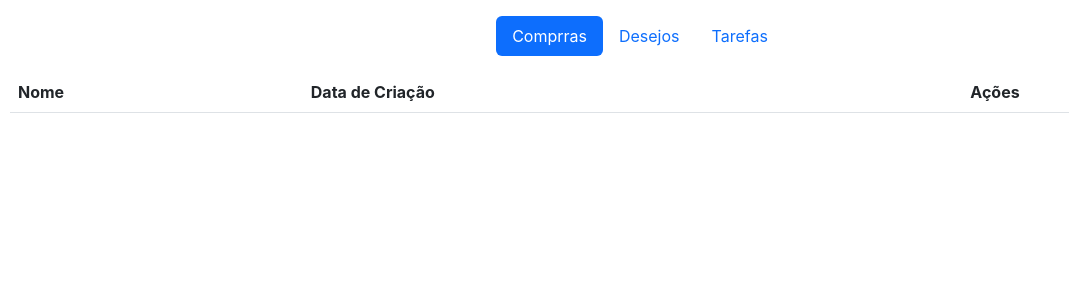
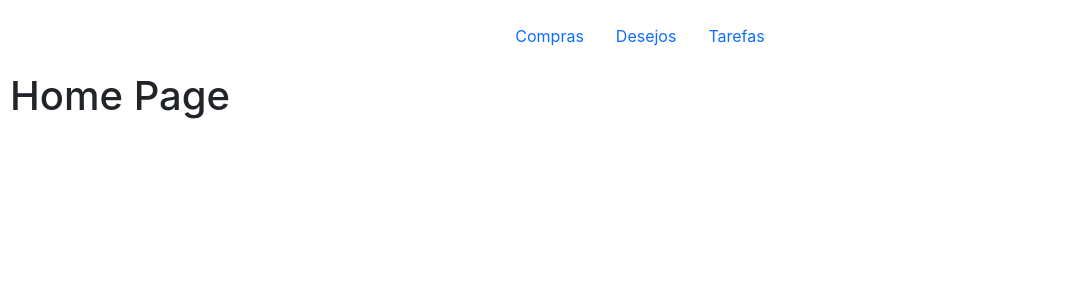
Before and after one commit to paulogomesce/listas-front-react, a React (Create React App) app: page / in a window 1280 px wide. Shown: the top 300 px of the page, without its empty margins (0-1069 px from the left). Built offline with nearby package versions, Linux system fonts and the light colour scheme; no server answers.

Commit message:
Configuração da navegação com react-router-dom.

```diff
--- a/package.json
+++ b/package.json
@@ -10,6 +10,7 @@
     "dateformat": "^5.0.3",
     "react": "^18.2.0",
     "react-dom": "^18.2.0",
+    "react-router-dom": "^5.2.0",
     "react-scripts": "5.0.1",
     "web-vitals": "^2.1.4"
   },
--- a/src/components/App/App.js
+++ b/src/components/App/App.js
@@ -1,13 +1,33 @@
 import './App.css';
 import Header from '../Header/Header.js';
 import ListaDeComprasTable from '../tabelas/ListaDeCompras/ListaDeComprasTable.js';
+import { Route, Switch } from "react-router-dom";
 
 function App() {
 
   return (
     <div className="App">
       <Header/>
-      <ListaDeComprasTable/>
+
+      <Switch>
+        <Route exact path="/compras">
+          <ListaDeComprasTable/>
+        </Route>
+
+        <Route exact path="/desejos">
+          <h1>Desejos</h1>
+        </Route>
+
+        <Route exact path="/tarefas">
+          <h1>Tarefas</h1>
+        </Route>
+
+        <Route exact path="/">
+          <h1>Home Page</h1>
+        </Route>
+
+      </Switch>
+
     </div>
   );
 }
--- a/src/components/Botoes/BotaoSelecionarLista.js
+++ b/src/components/Botoes/BotaoSelecionarLista.js
@@ -12,7 +12,7 @@ export default function BotaoSelecionarLista({id}){
     }
 
     return(
-        <button className="btn btn-primary" onClick={() => handleSelecionarLista(id)} value={id}>
+        <button className="btn btn-primary btn-sm" onClick={() => handleSelecionarLista(id)} value={id}>
             Selecionar({idLista})
         </button>
     )
--- a/src/components/header/Header.js
+++ b/src/components/header/Header.js
@@ -1,17 +1,18 @@
 import React from "react";
+import { NavLink } from "react-router-dom";
 
 const Header = () => (
     <div className="container">
         <header className="d-flex justify-content-center py-3">
             <ul className="nav nav-pills">
                 <li className="nav-item">
-                    <a href="#" className="nav-link active" aria-current="page">Comprras</a>
+                    <NavLink to="/compras" className="nav-link btn-sm" activeClassName="active">Compras</NavLink>
                 </li>
                 <li className="nav-item">
-                    <a href="#" className="nav-link">Desejos</a>
+                    <NavLink to="/desejos" className="nav-link btn-sm" activeClassName="active">Desejos</NavLink>
                 </li>
                 <li className="nav-item">
-                    <a href="#" className="nav-link">Tarefas</a>
+                    <NavLink to="/tarefas" className="nav-link btn-sm" activeClassName="active">Tarefas</NavLink>
                 </li>
             </ul>
         </header>
```
Also changed, not shown: src/index.js (+9 -2 lines), 1 other file (tests, documents, lock files or other folders).
